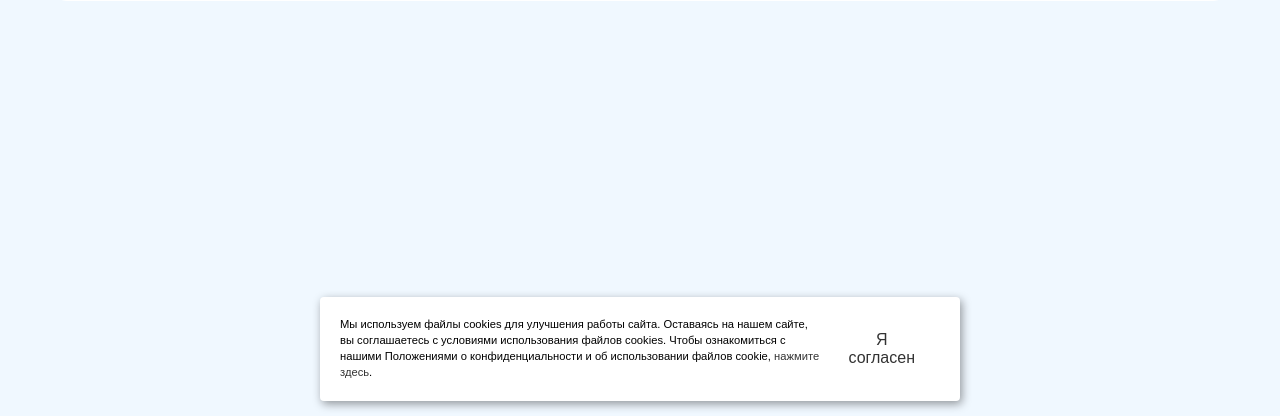
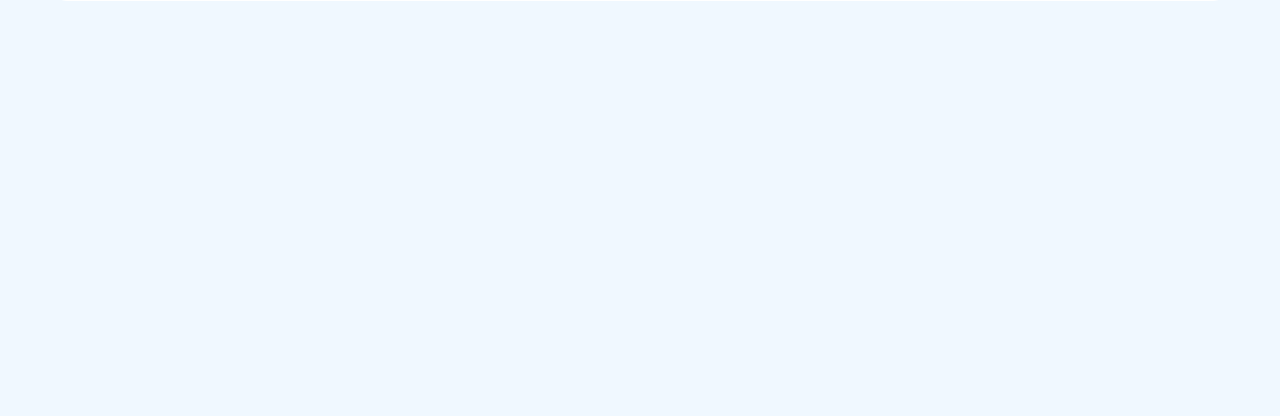
Before and after one commit to unktir/sdt-2, a PHP site: page / in a window 1280 px wide. Shown: the part 384-800 px from the top of the page. Run offline with PHP 8.4, Linux system fonts and the light colour scheme.

Commit message:
chore: clean up

```diff
--- a/application/views/admin/templates/header.php
+++ b/application/views/admin/templates/header.php
@@ -1,7 +1,7 @@
 <header>
     <div class="container">
         <nav>
-            <a class="button" href="#">
+            <a class="button" href="/">
                 Оплатить штрафы
             </a>
             <div class="functionality">
--- a/application/views/client/templates/footer.php
+++ b/application/views/client/templates/footer.php
@@ -1,47 +1,3 @@
 <footer>
     <div class="container"></div>
-    <!-- START Cookie-Alert -->
-    <div id="cookie_note">
-        <p>Мы используем файлы cookies для улучшения работы сайта. Оставаясь на нашем сайте, вы соглашаетесь с условиями
-            использования файлов cookies. Чтобы ознакомиться с нашими Положениями о конфиденциальности и об
-            использовании
-            файлов cookie, <a href="#" target="_blank">нажмите здесь</a>.</p>
-        <button class="button cookie_accept">Я согласен</button>
-    </div>
-    <!-- END Cookie-Alert -->
-    <script>
-        function setCookie(name, value, days) {
-            let expires = "";
-            if (days) {
-                let date = new Date();
-                date.setTime(date.getTime() + (days * 24 * 60 * 60 * 1000));
-                expires = "; expires=" + date.toUTCString();
-            }
-            document.cookie = name + "=" + (value || "") + expires + "; path=/";
-        }
-
-        function getCookie(name) {
-            let matches = document.cookie.match(new RegExp("(?:^|; )" + name.replace(/([\.$?*|{}\(\)\[\]\\\/\+^])/g, '\\$1') + "=([^;]*)"));
-            return matches ? decodeURIComponent(matches[1]) : undefined;
-        }
-
-
-        function checkCookies() {
-            let cookieNote = document.getElementById('cookie_note');
-            let cookieBtnAccept = cookieNote.querySelector('.cookie_accept');
-
-            // Если куки cookies_policy нет или она просрочена, то показываем уведомление
-            if (!getCookie('cookies_policy')) {
-                cookieNote.classList.add('show');
-            }
-
-            // При клике на кнопку устанавливаем куку cookies_policy на один год
-            cookieBtnAccept.addEventListener('click', function () {
-                setCookie('cookies_policy', 'true', 365);
-                cookieNote.classList.remove('show');
-            });
-        }
-
-        checkCookies();
-    </script>
 </footer>
--- a/application/views/client/templates/header.php
+++ b/application/views/client/templates/header.php
@@ -1,7 +1,7 @@
 <header>
     <div class="container">
         <nav>
-            <a class="button" href="#">
+            <a class="button" href="/admin">
                 Страница администратора
             </a>
             <div class="functional">
--- a/public/styles/style.css
+++ b/public/styles/style.css
@@ -587,41 +587,3 @@ footer {
 .date-and-punishment-form span {
     margin-left: 4px;
 }
-
-/* START Cookie-Alert */
-#cookie_note{
-    display: none;
-    position: fixed;
-    bottom: 15px;
-    left: 50%;
-    max-width: 90%;
-    transform: translateX(-50%);
-    padding: 20px;
-    background-color: white;
-    border-radius: 4px;
-    box-shadow: 2px 3px 10px rgba(0, 0, 0, 0.4);
-}
-
-#cookie_note p{
-    margin: 0;
-    font-size: 0.7rem;
-    text-align: left;
-    color: black;
-}
-
-.cookie_accept{
-    width:20%;
-}
-@media (min-width: 576px){
-    #cookie_note.show{
-        display: flex;
-    }
-}
-
-@media (max-width: 575px){
-    #cookie_note.show{
-        display: block;
-        text-align: left;
-    }
-}
-/* END Cookie-Alert */
```
